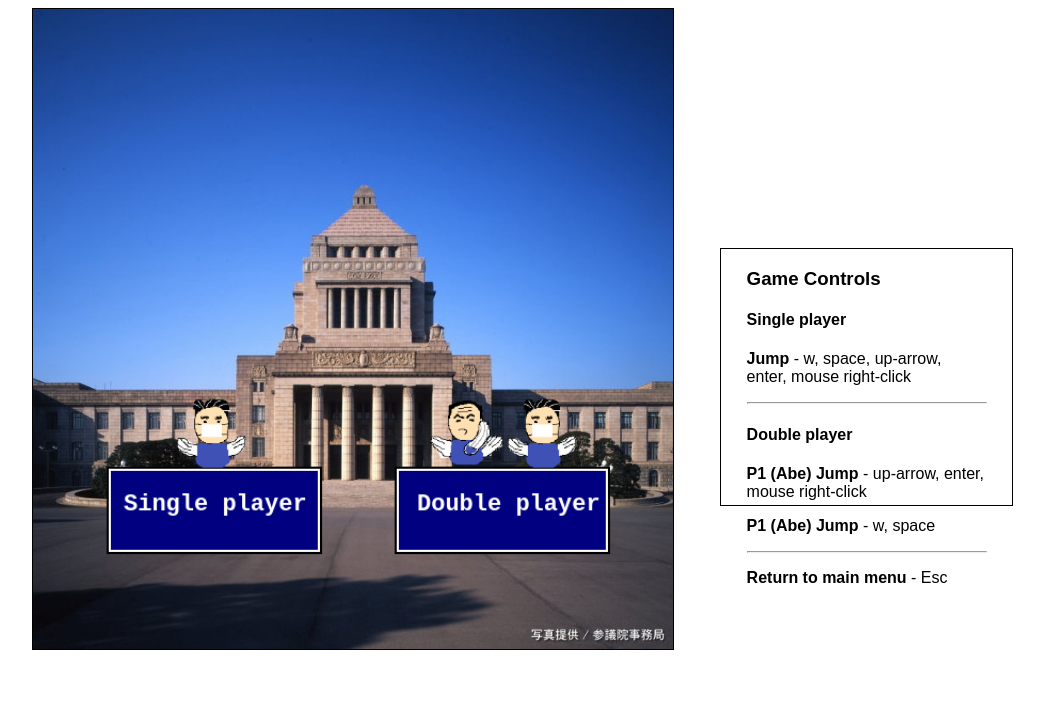
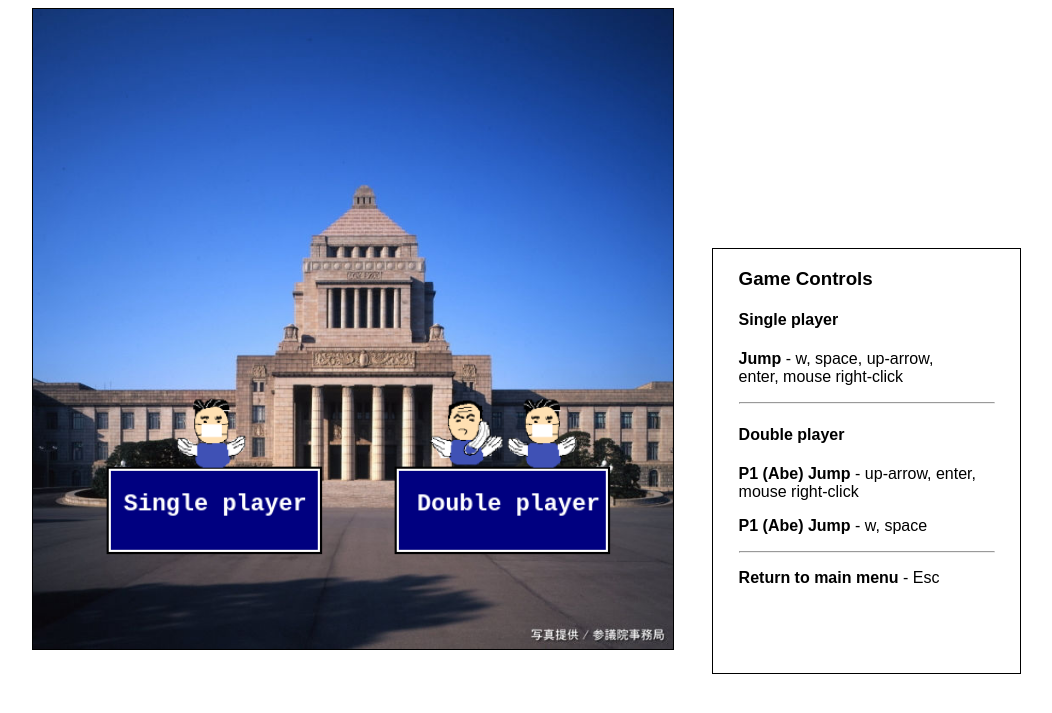
Before and after one commit to tommy2022/gamewebsite, a PHP site: page /flappyabe/flappyabe.php in a window 1280 px wide. Shown: the part 64-777 px from the top of the page, without its empty margins (48-1100 px from the left). Run offline with PHP 8.4, Linux system fonts and the light colour scheme; some libraries are stand-ins or nearby versions.

Commit message:
Update style.css

```diff
--- a/flappyabe/css/style.css
+++ b/flappyabe/css/style.css
@@ -25,11 +25,11 @@ canvas {
 
 #instructions {
   border: solid .1em #000000;
-  width: 30vmin;
-  height: 20vw;
+  width: 20vw;
+  height: 53vmin;
   position: absolute;
   position: absolute;
-  margin-left: 95vmin;
+  left: 95vmin;
   font-size: 2vmin;
   padding: 0 2%;
   margin-top: 30vh;
```
